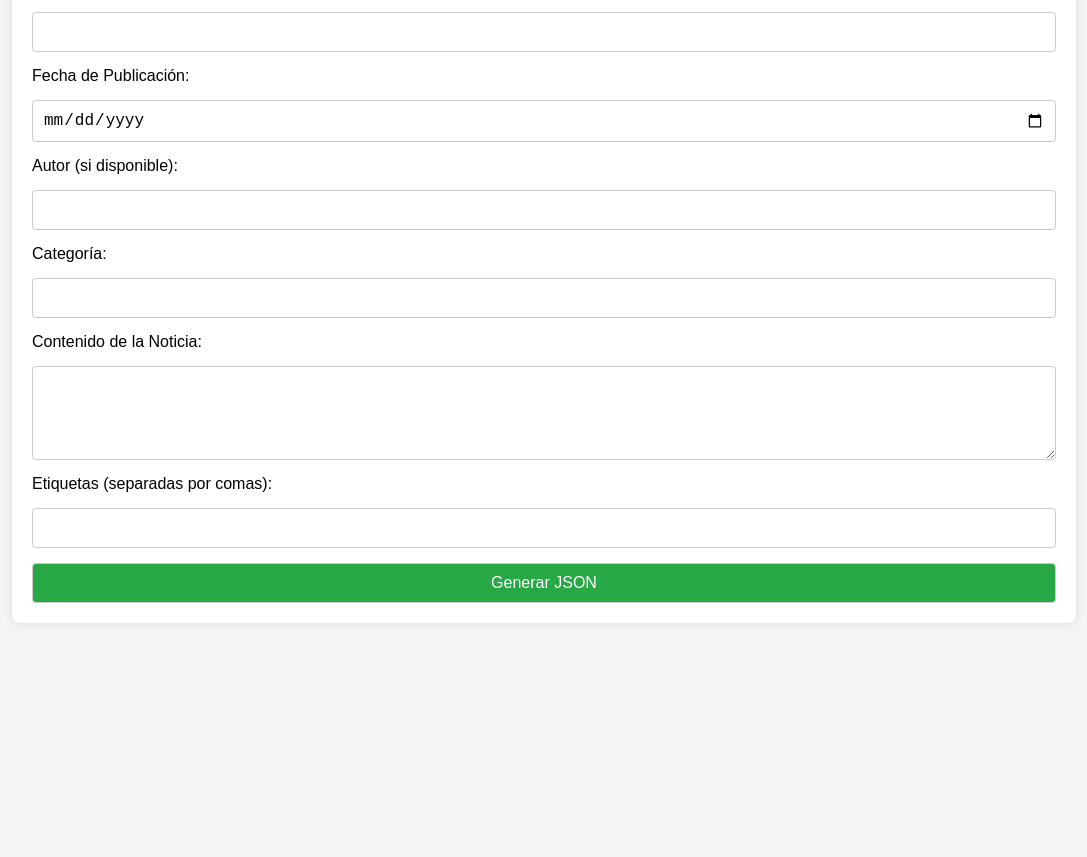
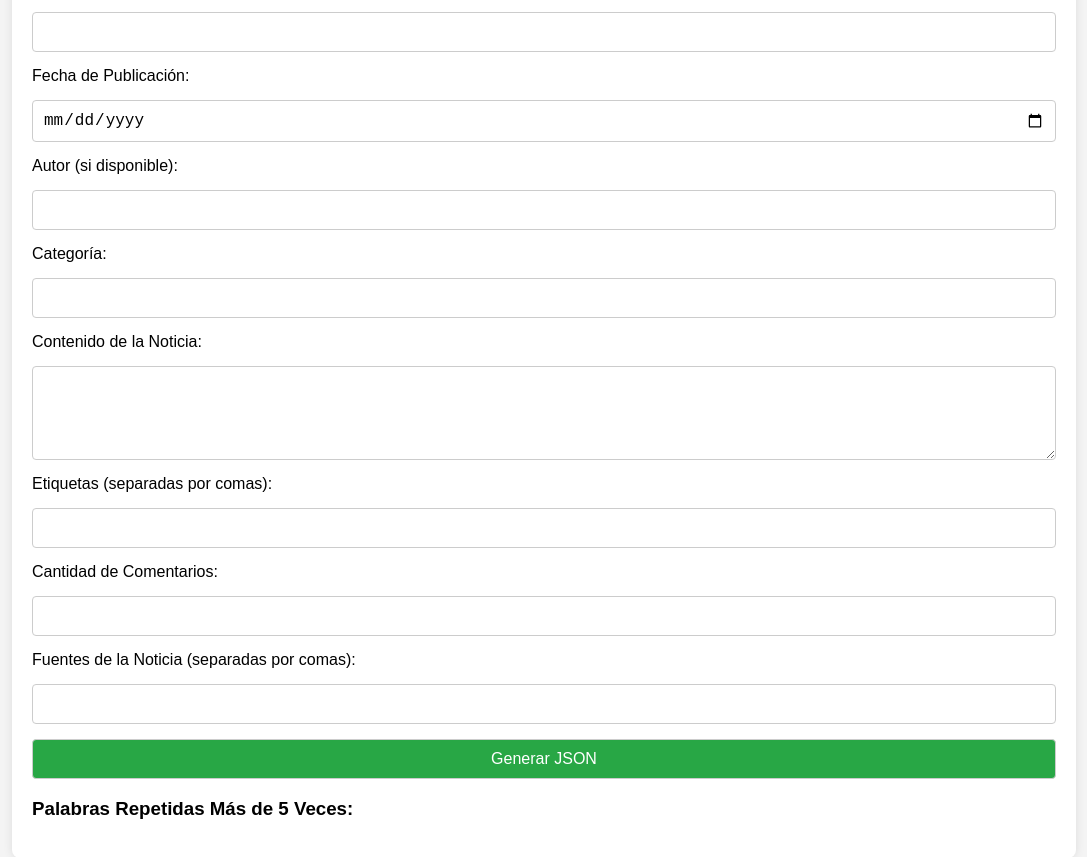
Before and after one commit to elijah-dscpl/data-collector, a plain HTML site: page index.html in a window 1280 px wide. Shown: the part 141-998 px from the top of the page, without its empty margins (96-1183 px from the left). Before the commit the page ends 800 px from the top, so only its background shows below. Drawn offline with Linux system fonts and the light colour scheme.

Commit message:
Update index.html

```diff
--- a/index.html
+++ b/index.html
@@ -29,8 +29,19 @@
             <label for="tags">Etiquetas (separadas por comas):</label>
             <input type="text" id="tags" name="tags">
 
+            <label for="comments">Cantidad de Comentarios:</label>
+            <input type="number" id="comments" name="comments" min="0">
+
+            <label for="sources">Fuentes de la Noticia (separadas por comas):</label>
+            <input type="text" id="sources" name="sources">
+
             <button type="submit">Generar JSON</button>
         </form>
+
+        <div id="repeatedWordsSection">
+            <h3>Palabras Repetidas Más de 5 Veces:</h3>
+            <ul id="repeatedWordsList"></ul>
+        </div>
 
         <div id="downloadSection" class="hidden">
             <p>Archivo JSON generado exitosamente.</p>
```
